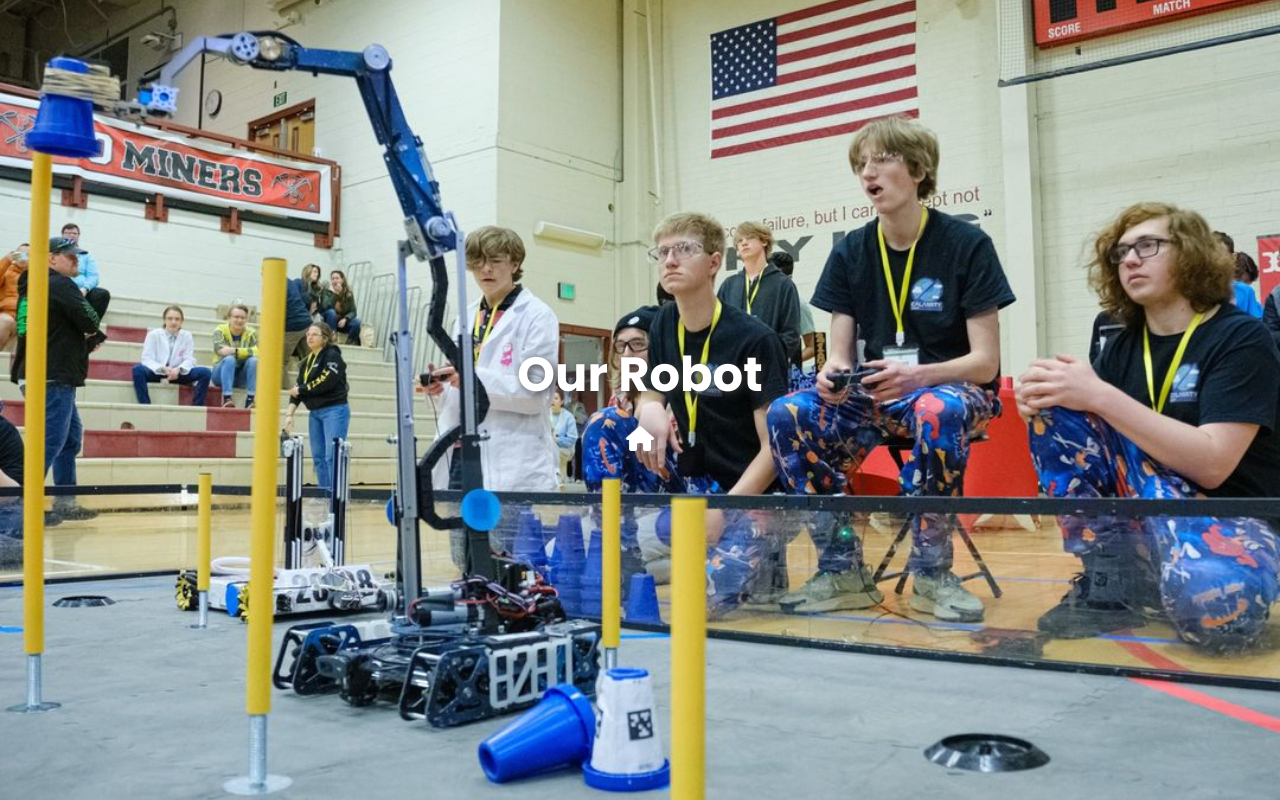
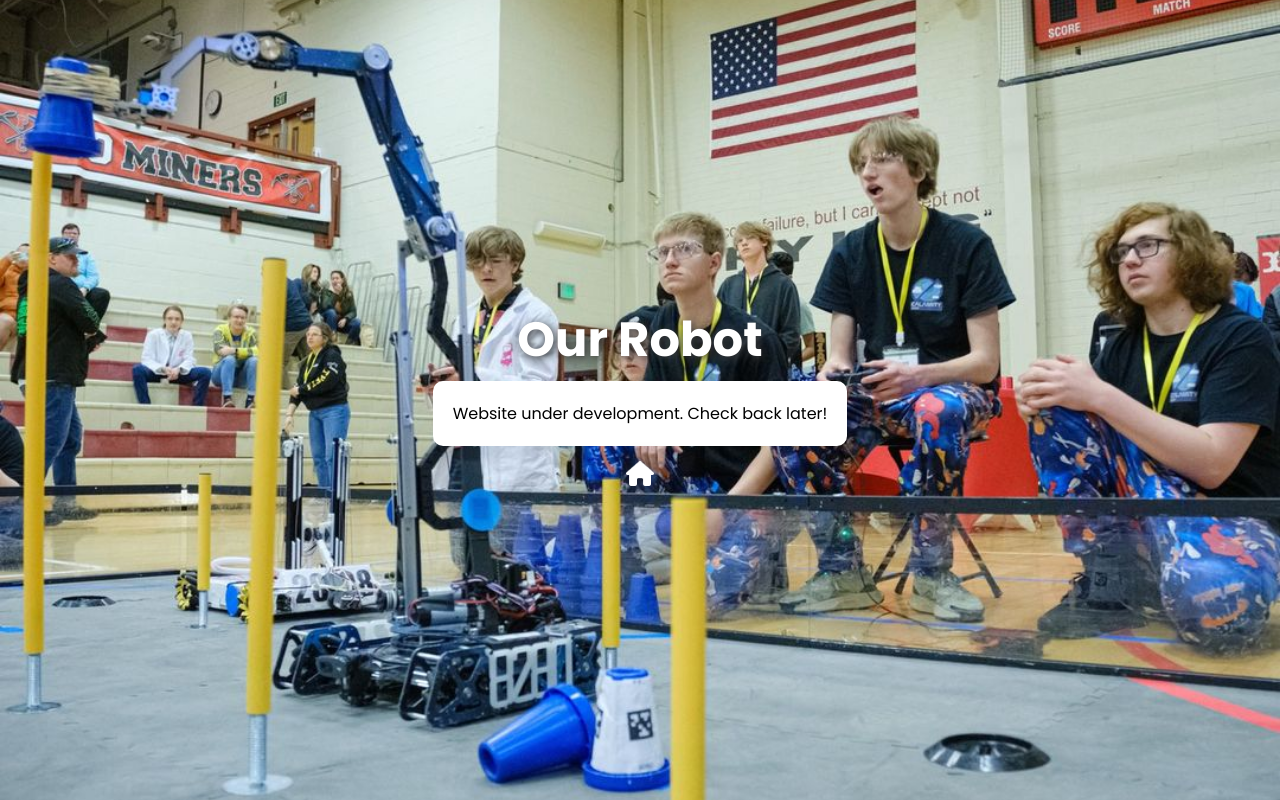
Before and after one commit to harrieslloyd/calamityrobotics, a plain HTML site: page robot.html in a window 1280 px wide. Drawn offline with Linux system fonts and the light colour scheme.

Commit message:
Update robot.html

```diff
--- a/robot.html
+++ b/robot.html
@@ -16,7 +16,7 @@
         <!--[if lt IE 7]>
             <p class="browsehappy">You are using an <strong>outdated</strong> browser. Please <a href="#">upgrade your browser</a> to improve your experience.</p>
         <![endif]-->
-        <section><div><h1>Our Robot</h1><div><a href="index.html"><img src="icons/house-solid 1.png"></a></div></div></section>
+        <section><div><h1>Our Robot</h1><p>Website under development. Check back later!</p><div><a href="index.html"><img src="icons/house-solid 1.png"></a></div></div></section>
         <script src="" async defer></script>
     </body>
 </html>
```
